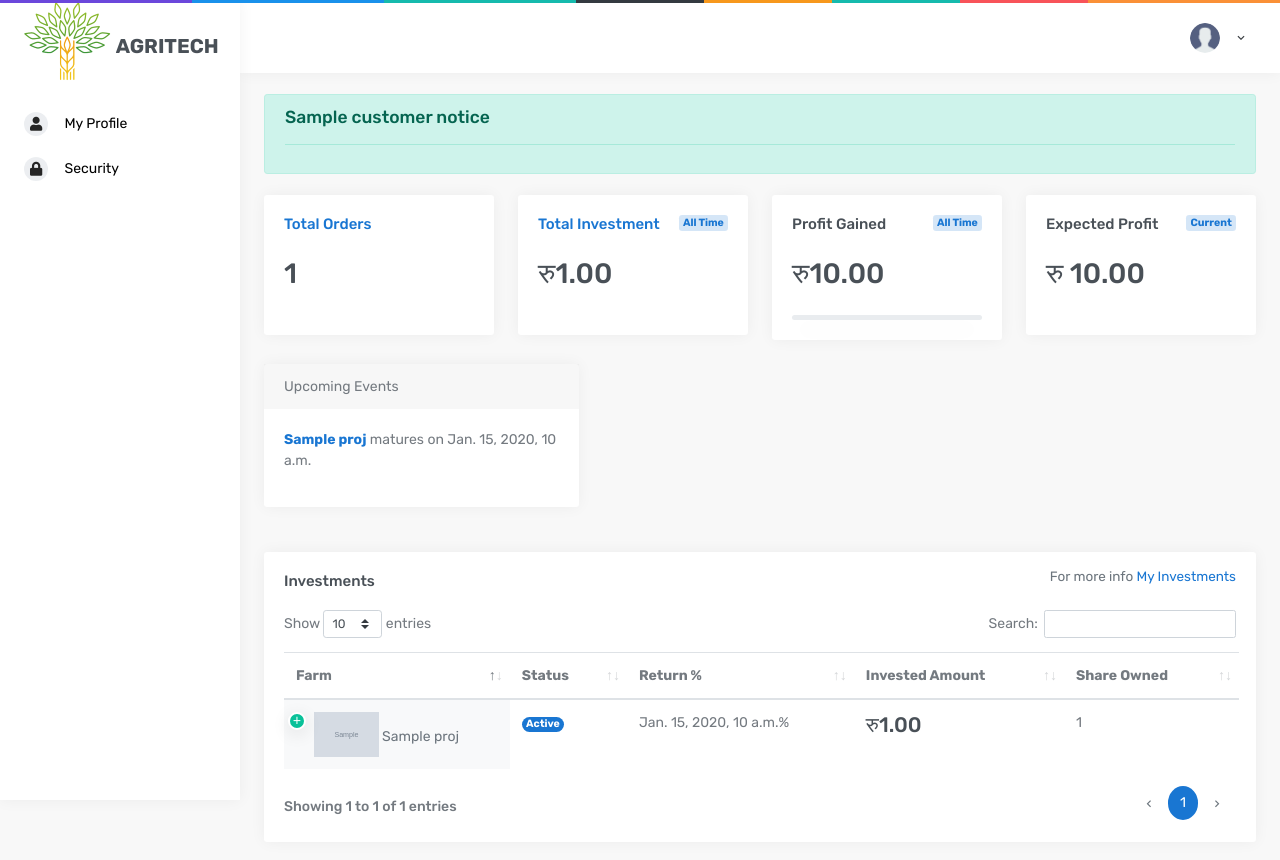
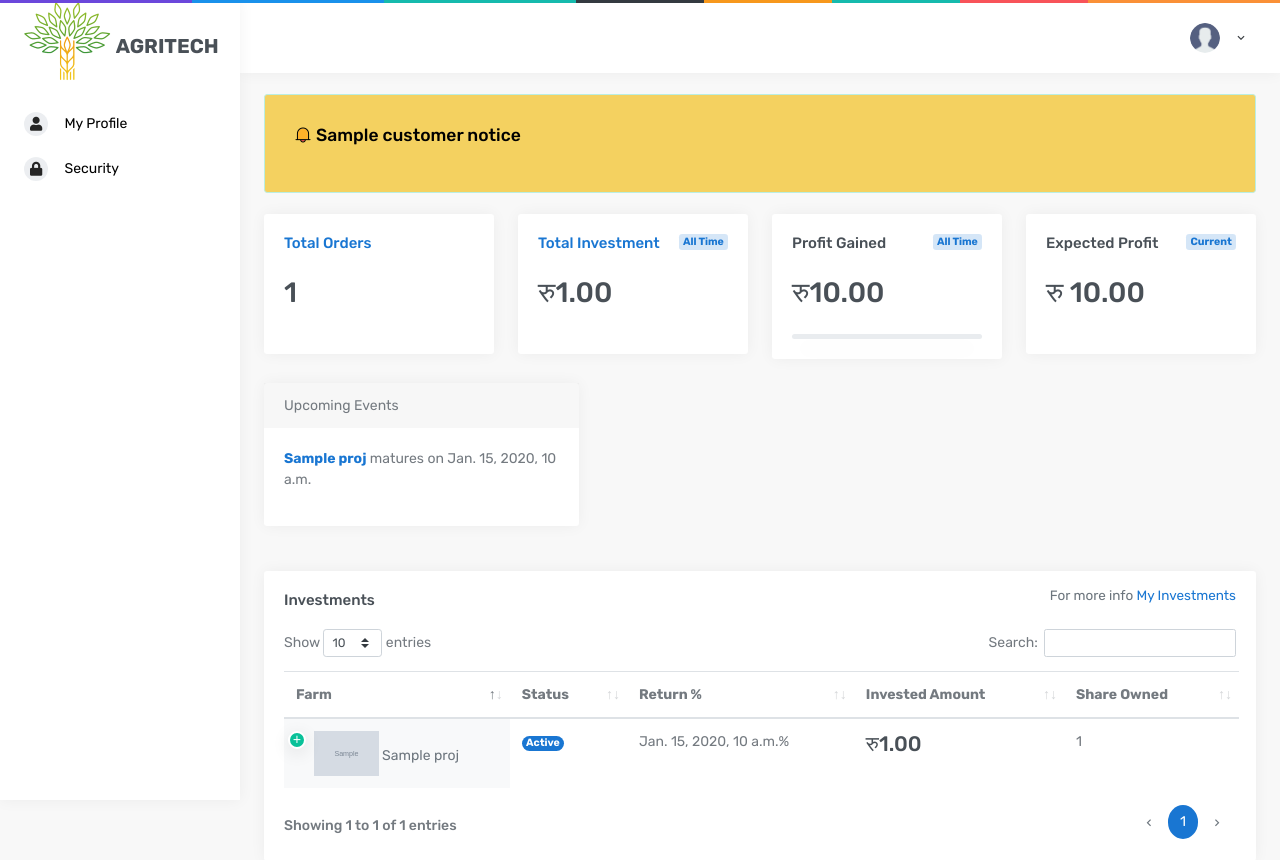
Before and after one commit to esparta07/agritech, a Django app: template agritech/account/templates/account/custdashboard.html in a window 1280 px wide. Shown: the top 860 px of the page. Run offline with Django 4.2, Linux system fonts and the light colour scheme; the template is opened without the code that fills it: most values are stand-ins (such as "Sample title", 1, 10 or a date in 2020); grey boxes marked "Sample" are stand-in pictures; some libraries are stand-ins or nearby versions.

Commit message:
Notice feature changes

```diff
--- a/agritech/account/templates/account/custdashboard.html
+++ b/agritech/account/templates/account/custdashboard.html
@@ -1,12 +1,12 @@
 {% extends 'base2.html' %}
 {% block dashb %}
 {% load humanize %}
+{% load static %}
+{% if customer_notice %}
+<div class="alert alert-success mb-0 " style="background-color:#F4D160; color:black;padding:30px;" role="alert">
+    <h5 class="alert-heading "><img  style="margin-right:5px;margin-bottom:2px;" src="{% static 'ecom/img/notification.png' %}">{{ customer_notice.title }}</h5>
+    <p style="text-align: justify;">{{ customer_notice.notice }}</p>
 
-{% if customer_notice %}
-<div class="alert alert-success mb-0" role="alert">
-    <h5 class="alert-heading ">{{ customer_notice.title }}</h5>
-    <p style="text-align: justify;">{{ customer_notice.notice }}</p>
-    <hr>
 </div>
 {% else %}
 <div class="alert alert-success mb-0" role="alert">
--- a/agritech/account/templates/account/vendordashboard.html
+++ b/agritech/account/templates/account/vendordashboard.html
@@ -12,10 +12,10 @@
 </div>
 {% endif %} {% endcomment %}
 {% if vendor_notice %}
-<div class="alert alert-success mb-0" role="alert">
-    <h5 class="alert-heading ">{{ vendor_notice.title }}</h5>
+<div class="alert alert-success mb-0 " style="background-color:#F4D160; color:black;padding:30px;" role="alert">
+    <h5 class="alert-heading "><img  style="margin-right:5px;margin-bottom:2px;" src="{% static 'ecom/img/notification.png' %}">{{ vendor_notice.title }}</h5>
     <p style="text-align: justify;">{{ vendor_notice.notice }}</p>
-    <hr>
+
 </div>
 {% else %}
 <div class="alert alert-success mb-0" role="alert">
--- a/agritech/templates/base.html
+++ b/agritech/templates/base.html
@@ -27,7 +27,6 @@
     <script src="{% static 'ecom/js/main.js' %}"></script>
     <!-- Custom JS -->
     <script src="{% static 'ecom/js/custom.js' %}"></script>
-    <script src="{% static 'ecom/js/tables.js' %}"></script>
     <script src="{% static 'ecom/js/location_picker.js' %}"></script>
 
     <script src="https://code.jquery.com/jquery-3.6.0.min.js"></script>
```
Also changed, not shown: agritech/ecom/static/ecom/img/notification.png (added).
